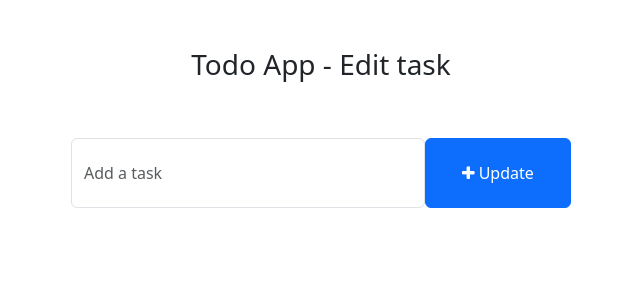
After one commit to ri0910/Django-Ecommerce-Web-Page, a Django app: template Todo_App/templates/edit_task.html in a window 1280 px wide. The commit adds this page. Shown: the top 300 px of the page, without its empty margins (319-959 px from the left). Run offline with Django 4.2, Linux system fonts and the light colour scheme; the template is opened without the code that fills it, so the values that code supplies are empty.

Commit message:
Added some minor changes for Todo App

```diff
--- /dev/null
+++ b/Todo_App/templates/edit_task.html
@@ -0,0 +1,34 @@
+<!DOCTYPE html>
+<html lang="en">
+<head>
+    <meta charset="UTF-8">
+    <meta name="viewport" content="width=device-width, initial-scale=1.0">
+    <title>TODO App - Edit Task</title>
+
+    <!-- Bootstrap -->
+    <link href="https://cdn.jsdelivr.net/npm/bootstrap@5.3.0-alpha1/dist/css/bootstrap.min.css" rel="stylesheet" integrity="sha384-GLhlTQ8iRABdZLl6O3oVMWSktQOp6b7In1Zl3/Jr59b6EGGoI1aFkw7cmDA6j6gD" crossorigin="anonymous">
+    <script src="https://cdn.jsdelivr.net/npm/bootstrap@5.3.0-alpha1/dist/js/bootstrap.bundle.min.js" integrity="sha384-w76AqPfDkMBDXo30jS1Sgez6pr3x5MlQ1ZAGC+nuZB+EYdgRZgiwxhTBTkF7CXvN" crossorigin="anonymous"></script>
+    <!-- Font Awesome Icons -->
+    <link rel="stylesheet" href="https://cdnjs.cloudflare.com/ajax/libs/font-awesome/4.7.0/css/font-awesome.min.css">
+
+    <style>
+        .form-control{
+        padding: 1.375rem .75rem !important;
+    }
+    </style>
+</head>
+<body>
+    <div class="container">
+        <h3 class="pt-5 pb-5 text-center">Todo App - Edit task</h3>
+        <form action="{% url 'edit_task' get_task.pk %}" method="POST" style="width: 500px; margin: auto;">
+            {% csrf_token %}
+            <div class="form-group">
+                <span style="display: flex;">
+                    <input type="text" name="task" class="form-control" placeholder="Add a task" value="{{ get_task.task }}">
+                    <button type="submit" class="btn btn-primary" style="width: 200px;"><i class="fa fa-plus"></i> Update</button>
+                </span>
+            </div>
+        </form>
+    </div>
+</body>
+</html>
```
Also changed, not shown: Todo_App/templates/home.html (+6 -3 lines), Todo_App/todo_list/urls.py (+6 -1 lines), Todo_App/todo_list/views.py (+35 -1 lines).
